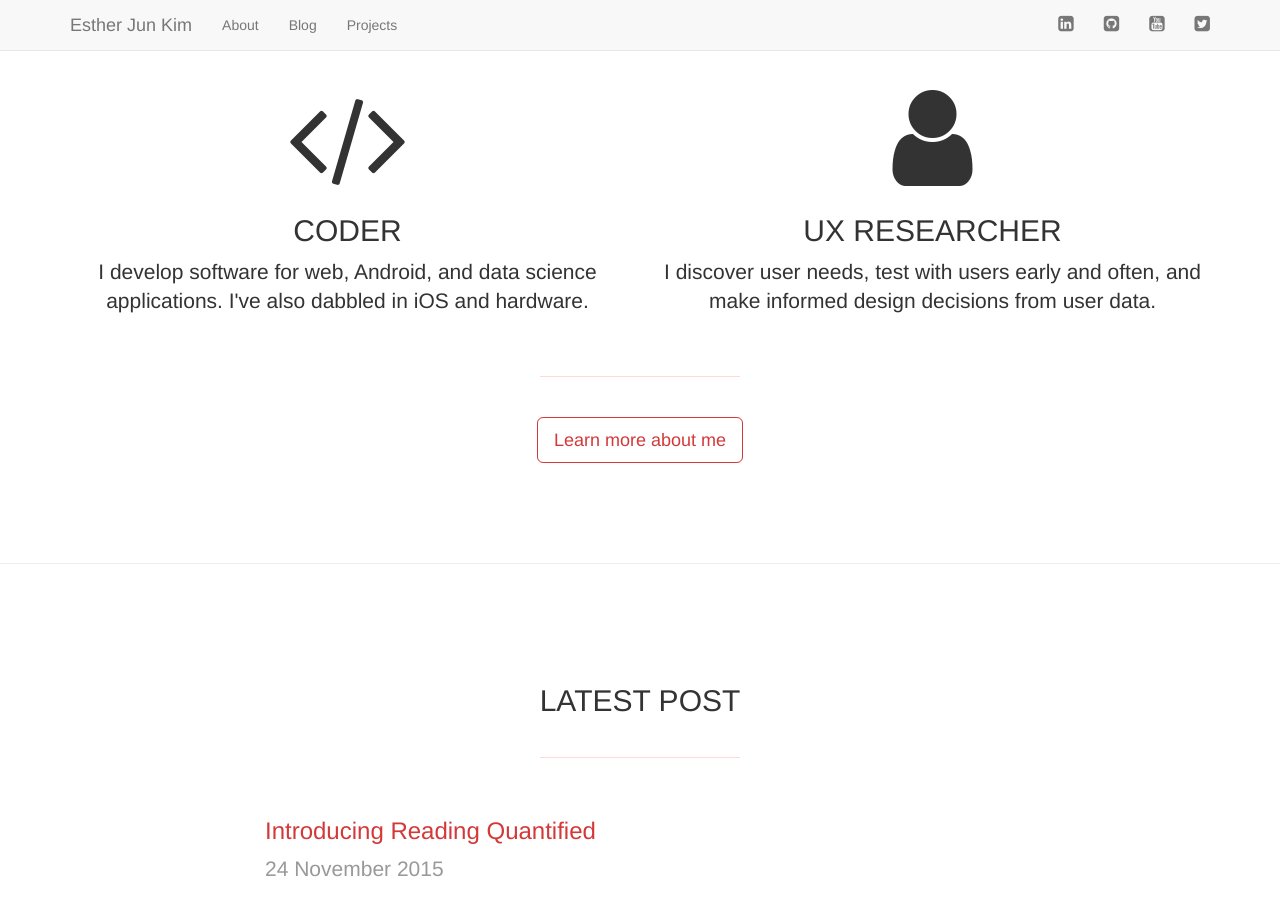
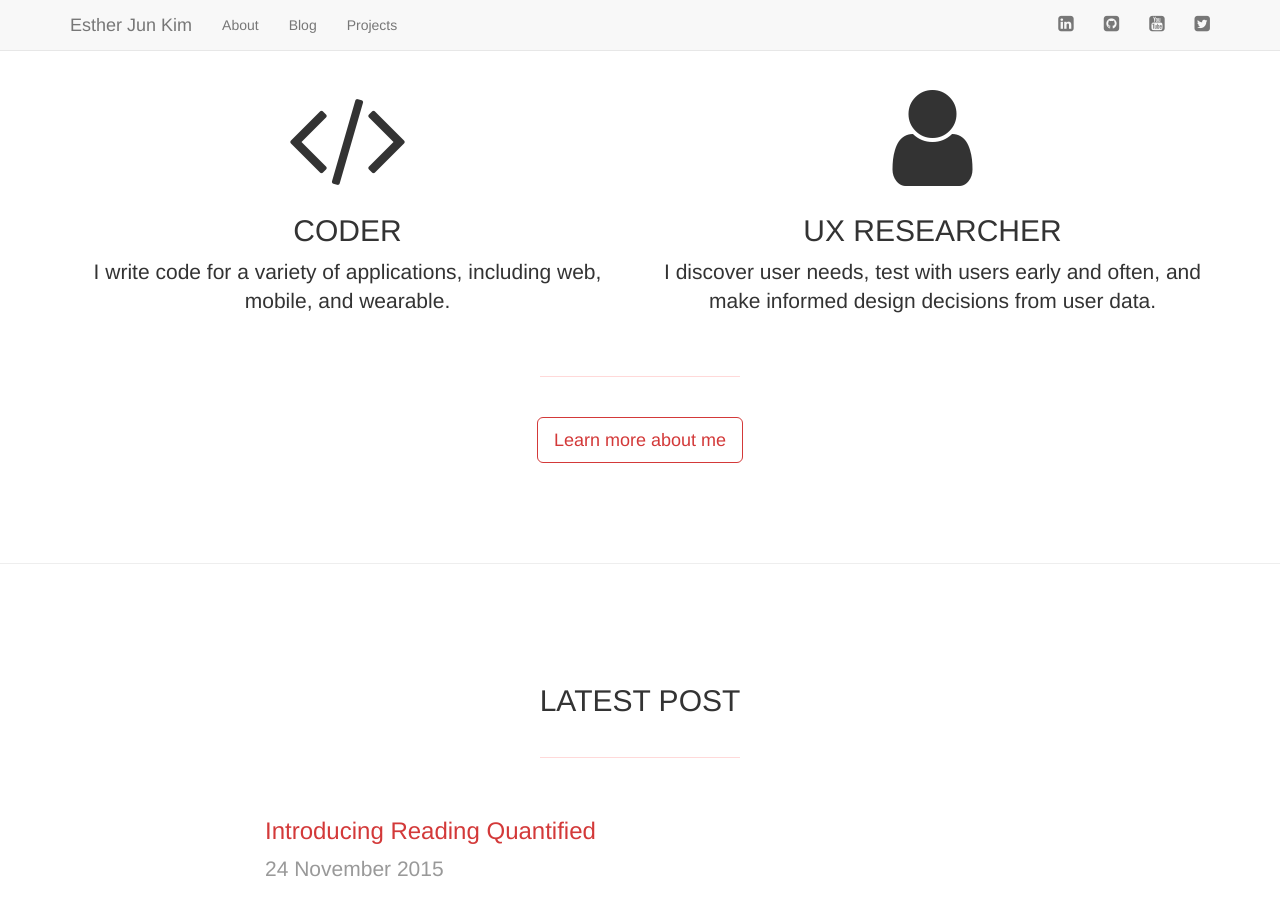
Before and after one commit to estherjk/estherjk.github.io, a Jekyll site: the page built from index.html, in a window 1280 px wide and 900 px high, scrolled down 486 px. Built offline with Jekyll 4.4.1, drawn with Linux system fonts in a browser that asks for light colours; nearby versions of some CDN libraries; Markdown is read by kramdown in place of the engine named in the settings.

Commit message:
Update "Coder" tagline

```diff
--- a/index.html
+++ b/index.html
@@ -26,7 +26,7 @@ js:
         <i class="fa fa-code fa-8"></i>
         <h2 class="normal text-uppercase">Coder</h2>
         <p class="lead">
-          I develop software for web, Android, and data science applications. I've also dabbled in iOS and hardware.
+          I write code for a variety of applications, including web, mobile, and wearable.
         </p>
       </div>
       <div class="col-sm-6">
```
